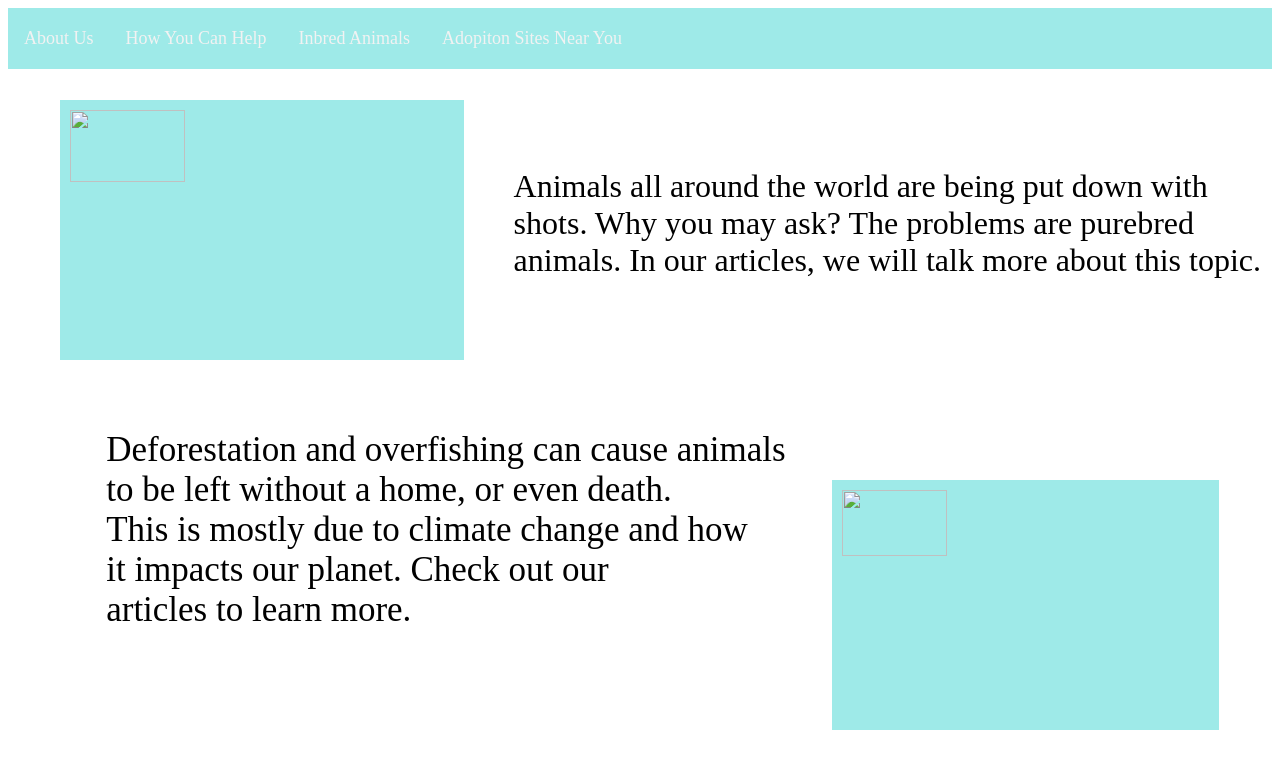
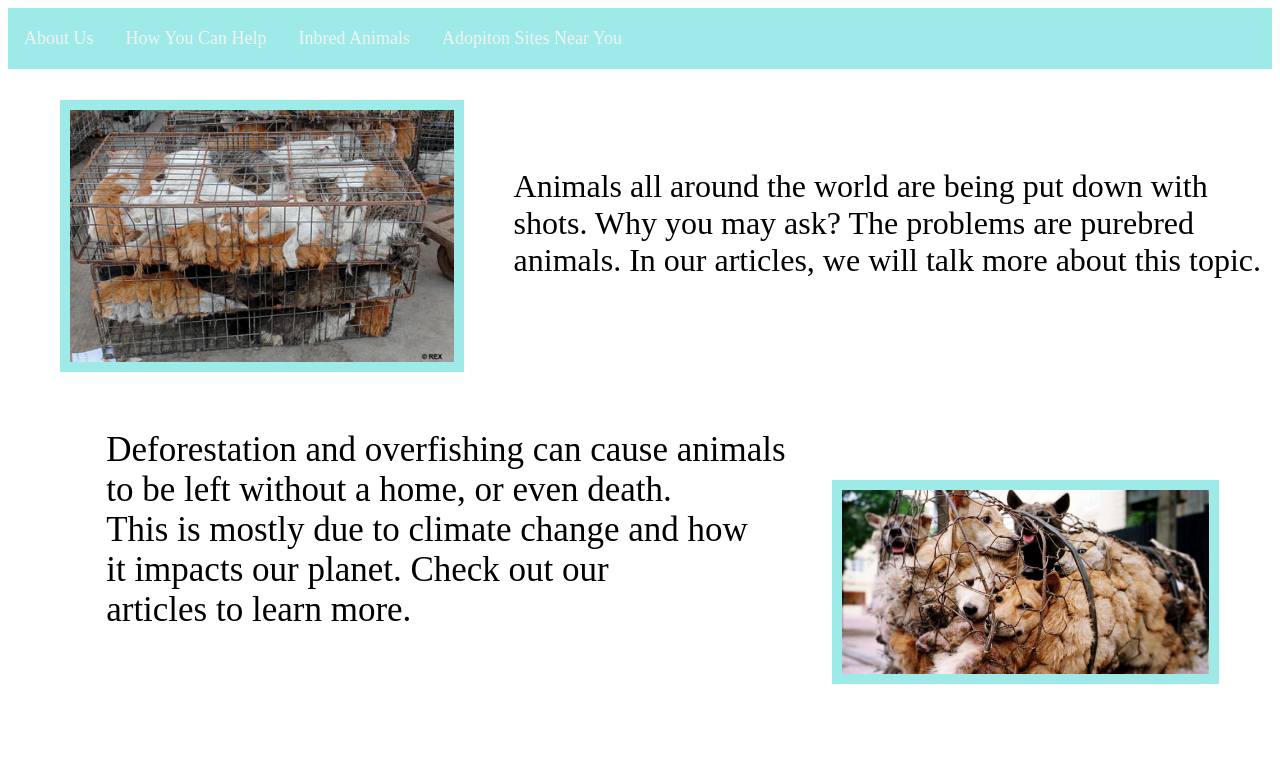
Before and after one commit to StrayAnimals/StrayAnimals.github.io, a plain HTML site: page index.html in a window 1280 px wide. Drawn offline with Linux system fonts and the light colour scheme.

Commit message:
changed images source

```diff
--- a/index.html
+++ b/index.html
@@ -71,8 +71,8 @@ color: black;
   <a href="InbredAnimals.html">Inbred Animals</a>
   <a href="apoptionsitesnearyou.html">Adopiton Sites Near You</a>
   <a href=""></a></div>
-  <IMG src='Images/Cats.jpg'id='cats'>
-<IMG src='Images/dogs.jpg' id='dogs'>
+  <IMG src='Cats.jpg'id='cats'>
+<IMG src='dogs.jpg' id='dogs'>
 <DIV style="margin-left: 40%;margin-top:7.8%"><SPAN style= "font-size: 2em; font-family: 'Baskerville'; color: black;">Animals all around the world are being put down with shots. Why you may ask? The problems are purebred animals. In our articles, we will talk more about this topic. </SPAN></DIV>
 <DIV style= "font-size: 35px; font-family: 'Baskerville'; color: black; margin-left:5%; margin-top:12%;padding-left: 1em">Deforestation and overfishing can
   cause animals
```
Also changed, not shown: 1 other file.
